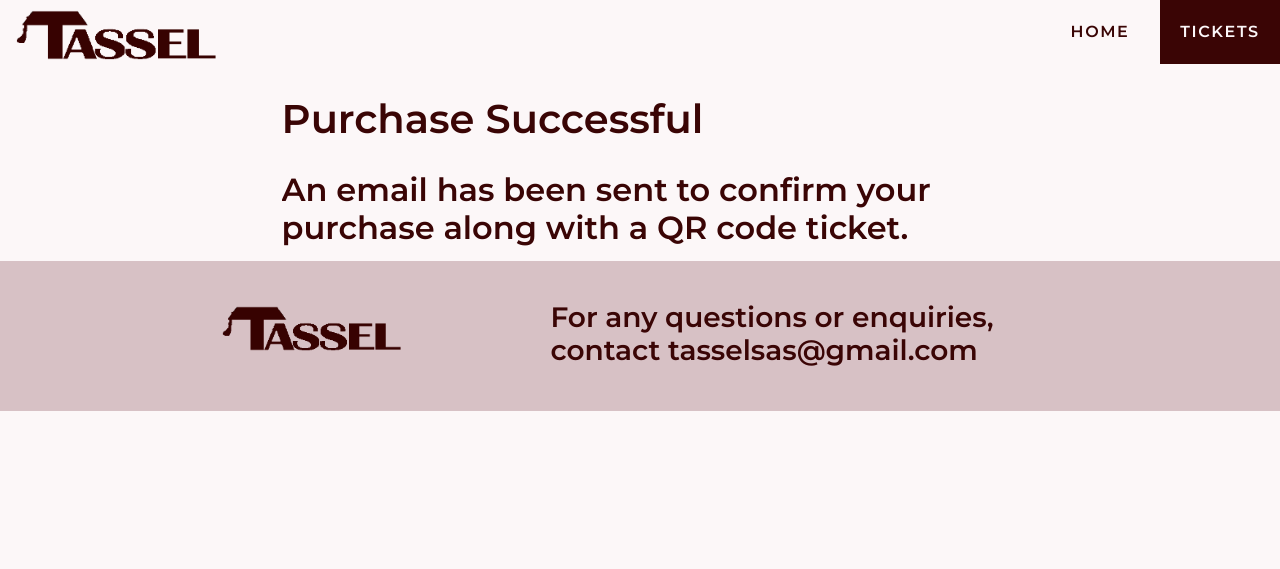
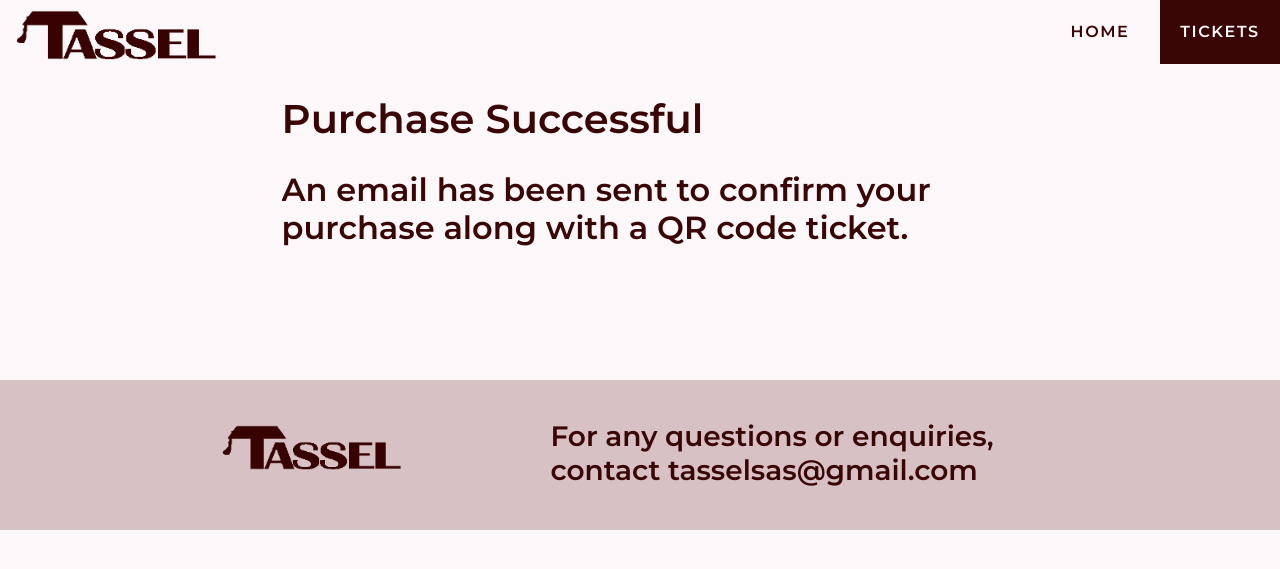
Before and after one commit to koheisanno/tasselsasgala, a Django app: page /thankyou/ in a window 1280 px wide. Shown: the top 569 px of the page. Run offline with Django 3.2, Linux system fonts and the light colour scheme; some libraries are stand-ins or nearby versions.

Commit message:
thankyou page

```diff
--- a/event/static/event/tickets.css
+++ b/event/static/event/tickets.css
@@ -190,6 +190,8 @@ ul#menu li:hover
 { width: 70%;
   overflow: hidden;
   margin: 0 auto 0 auto;
+  display: block;
+  min-height: 300px;
 }
 #home_content
 { width: 100%;
@@ -226,10 +228,6 @@ ul#menu li:hover
   display: block;
   width: 60%;
   margin-top: 25px;
-}
-
-body{
-  min-height: 500px;
 }
 
 @media screen and (min-width: 1150px) {
```
